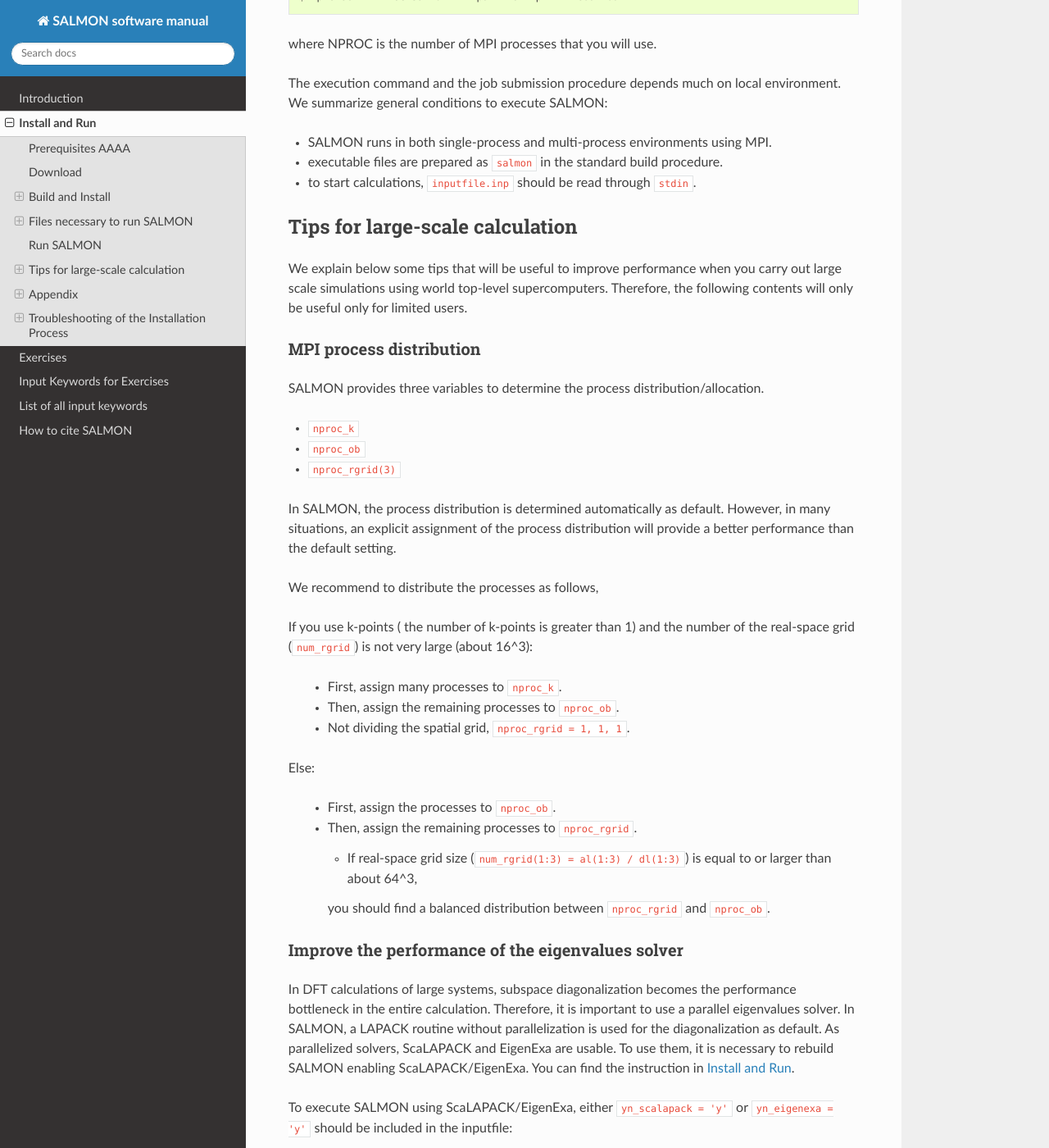
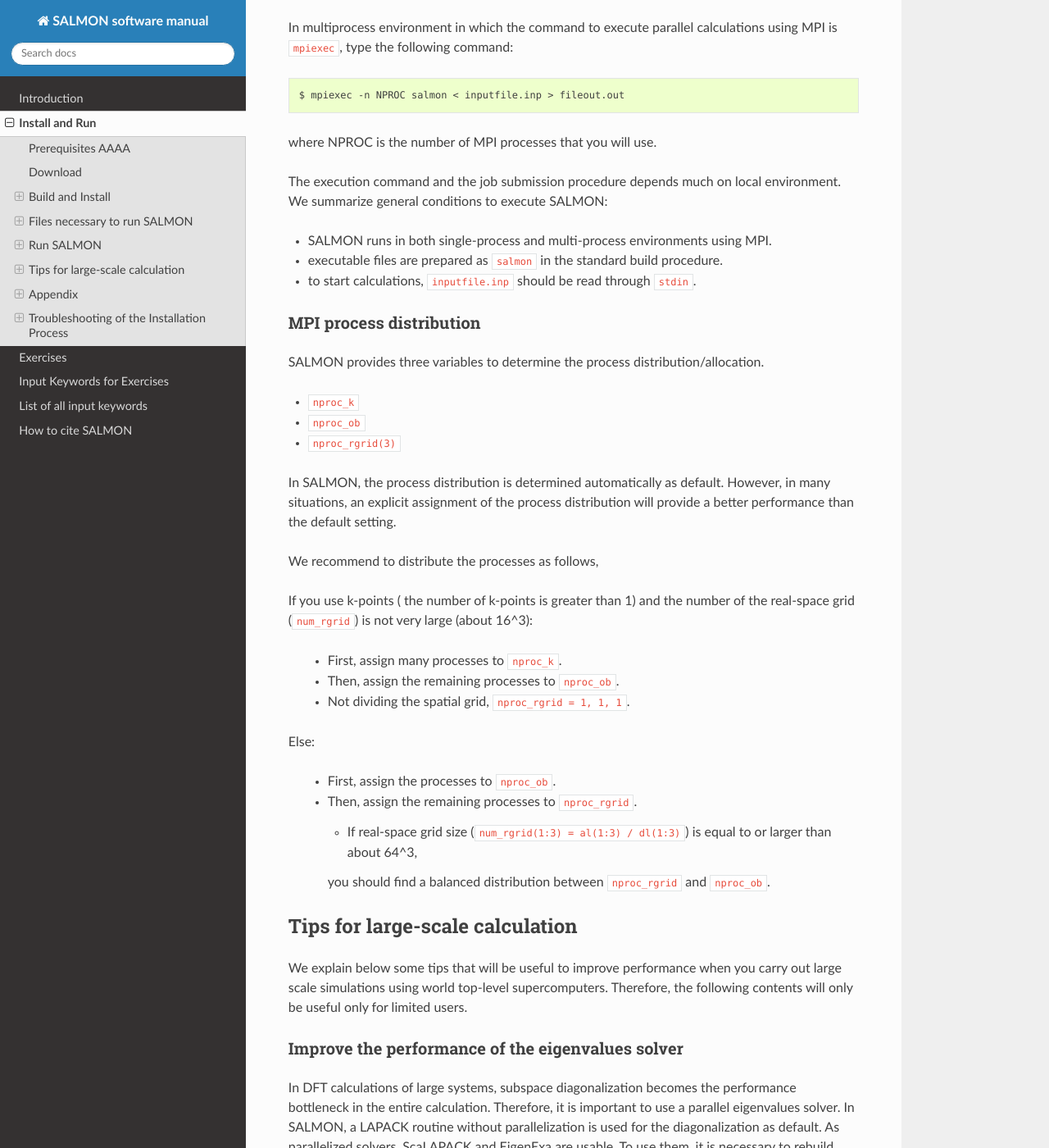
Before and after one commit to SALMON-TDDFT/SALMON-DOCS, a Sphinx documentation site: the page built from source/install_and_run.rst, in a window 1280 px wide and 1400 px high, scrolled down 5188 px. Shown: the whole window at 82% size. Built offline with Sphinx 7.4.7 and the Read the Docs theme 2.0.0, drawn with Linux system fonts in a browser that asks for light colours; formulas are drawn with MathJax 3; some of the changed lines change nothing that is shown; some of the changed text lies outside the part shown.

Commit message:
Update install_and_run.rst

```diff
--- a/source/install_and_run.rst
+++ b/source/install_and_run.rst
@@ -37,6 +37,10 @@
 -----------------
 
 The newest version of SALMON can be downloaded from `download page <http://salmon-tddft.jp/download.html>`__.
+You can also get the file by
+
+    $ wget http://salmon-tddft.jp/download/SALMON-v.2.0.0.tar.gz
+
 To extract files from the downloaded file ``SALMON-<VERSION>.tar.gz``, type the following command in the command-line::
 
   $ tar -zxvf ./salmon-<VERSION>.tar.gz
@@ -226,14 +230,6 @@
 - executable files are prepared as ``salmon`` in the standard build procedure.
 - to start calculations, ``inputfile.inp`` should be read through ``stdin``.
 
-.. _for_large_scale_simulation:
-
-Tips for large-scale calculation
------------------------------------
-
-We explain below some tips that will be useful to improve performance when you carry out
-large scale simulations using world top-level supercomputers.
-Therefore, the following contents will only be useful only for limited users.
 
 MPI process distribution
 ~~~~~~~~~~~~~~~~~~~~~~~~~~~~~~~~
@@ -264,6 +260,16 @@
 
     - If real-space grid size (``num_rgrid(1:3) = al(1:3) / dl(1:3)``) is equal to or larger than about 64^3,
     you should find a balanced distribution between ``nproc_rgrid`` and ``nproc_ob``.
+
+
+.. _for_large_scale_simulation:
+
+Tips for large-scale calculation
+-----------------------------------
+
+We explain below some tips that will be useful to improve performance when you carry out
+large scale simulations using world top-level supercomputers.
+Therefore, the following contents will only be useful only for limited users.
 
 Improve the performance of the eigenvalues solver
 ~~~~~~~~~~~~~~~~~~~~~~~~~~~~~~~~
```
